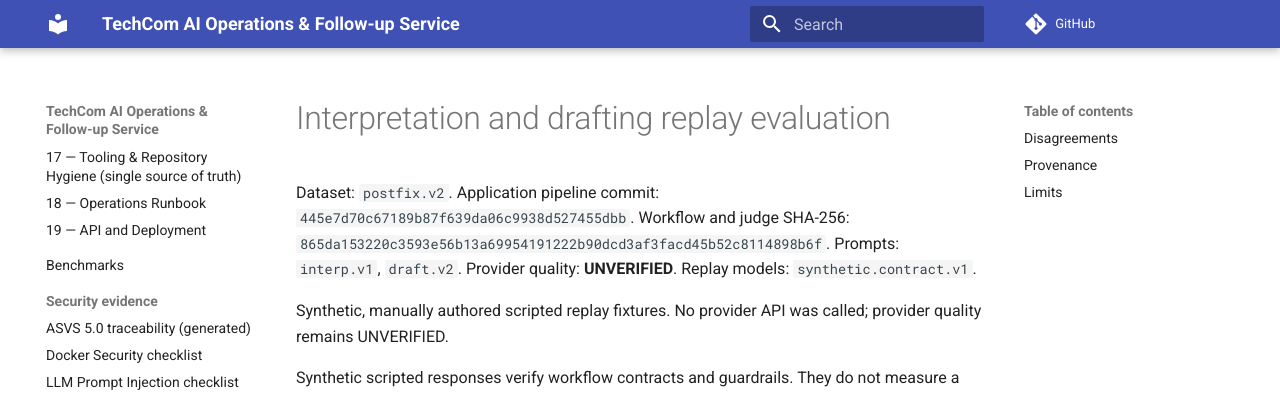
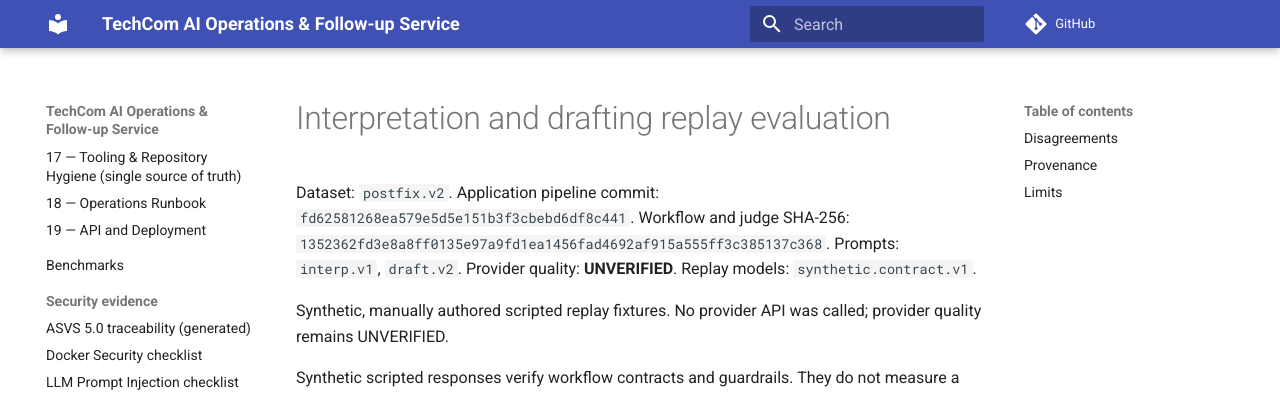
Before and after one commit to Andrey-Sema/Techcom, an MkDocs documentation site: the page built from docs/eval/interp.v1-draft.v2-postfix.v2.md, in a window 1280 px wide and 900 px high. Shown: the top 395 px of the window. Built offline with MkDocs 1.6.1 and Material for MkDocs 9.7.7, drawn with Linux system fonts in a browser that asks for light colours; comment, search, counter and statistics services are not loaded.

Commit message:
test(eval): bind the replay bundle to the audit fixes; simplify free-text checks
Co-Authored-By: Claude Opus 5.5 <noreply@anthropic.com>
Claude-Session: https://claude.ai/code/session_01Q2Cbf3GFgQv49i88MfyfT9

```diff
--- a/docs/eval/interp.v1-draft.v2-postfix.v2.md
+++ b/docs/eval/interp.v1-draft.v2-postfix.v2.md
@@ -1,8 +1,8 @@
 # Interpretation and drafting replay evaluation
 
 Dataset: `postfix.v2`.
-Application pipeline commit: `445e7d70c67189b87f639da06c9938d527455dbb`.
-Workflow and judge SHA-256: `865da153220c3593e56b13a69954191222b90dcd3af3facd45b52c8114898b6f`.
+Application pipeline commit: `fd62581268ea579e5d5e151b3f3cbebd6df8c441`.
+Workflow and judge SHA-256: `1352362fd3e8a8ff0135e97a9fd1ea1456fad4692af915a555ff3c385137c368`.
 Prompts: `interp.v1`, `draft.v2`.
 Provider quality: **UNVERIFIED**.
 Replay models: `synthetic.contract.v1`.
```
Also changed, not shown: 3 other files.
